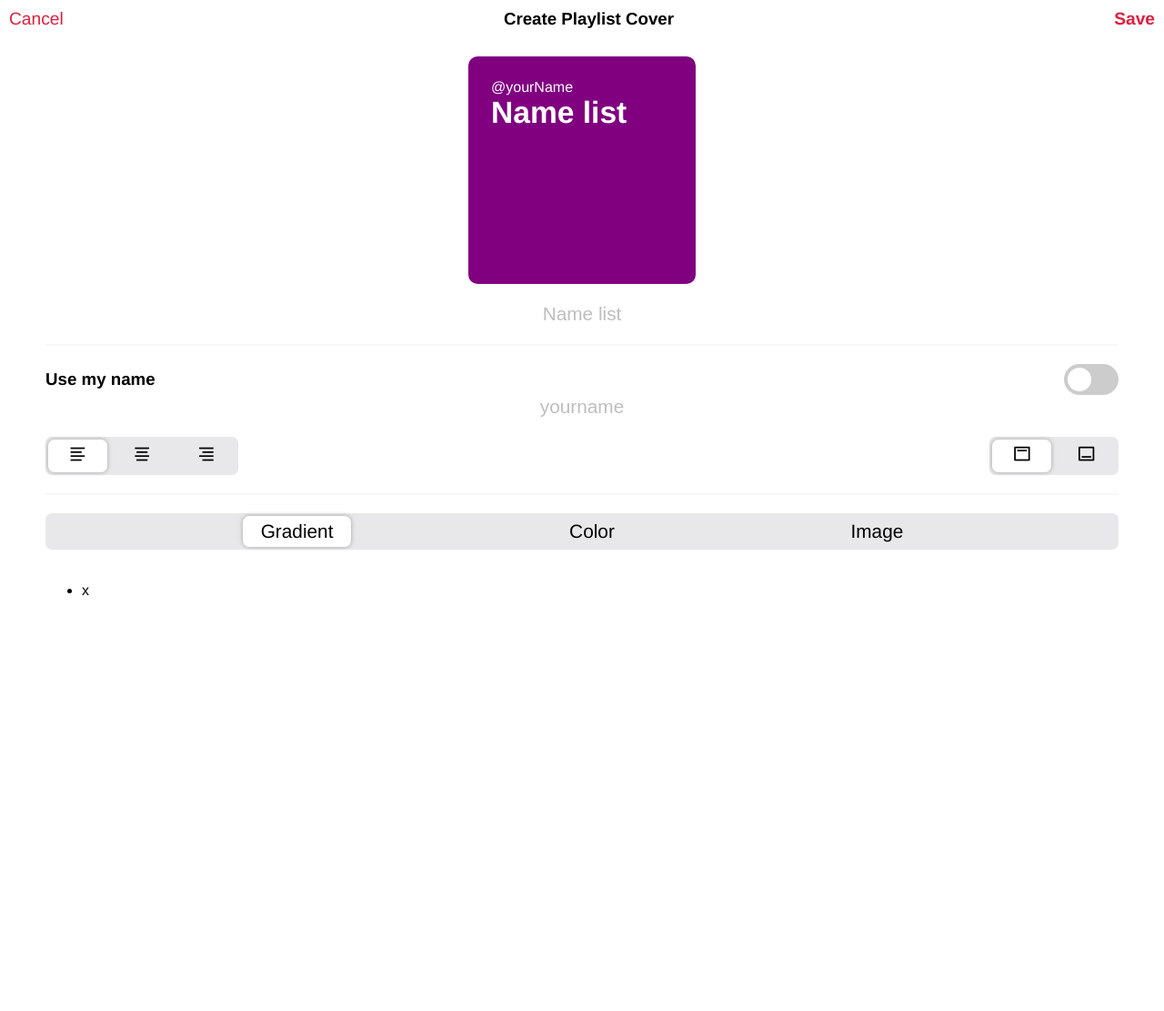
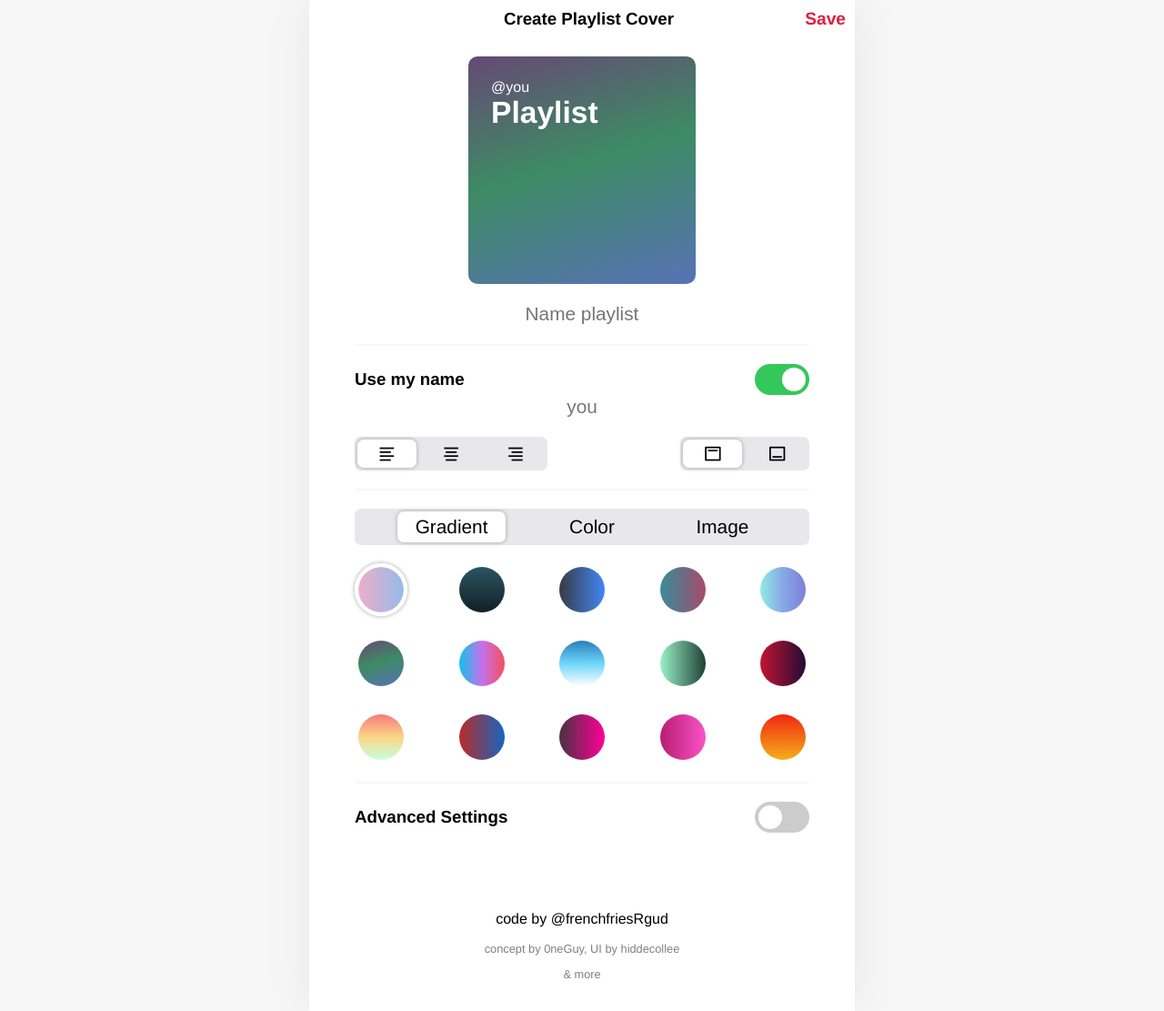
Before and after one commit to frenchfriesRgud/AppleMusicCover, a plain HTML site: page index.html in a window 1280 px wide. Shown: the whole page at 91% size. Before the commit the page ends 800 px from the top, so only its background shows below. Drawn offline with nearby package versions, Linux system fonts and the light colour scheme; files that its build step writes are made by us from their sources; a web font is replaced by a local one.

Commit message:
layout and functionality overhaul

```diff
--- /dev/null
+++ b/assets/css/foregrounds.css
@@ -0,0 +1,88 @@
+/*
+----------------------------------------
+Gradients | Add custom gradients here
+----------------------------------------
+*/
+.gradient-001 {
+    background: rgb(238,174,202);
+    background: linear-gradient(90deg, rgba(238,174,202,1) 0%, rgba(148,187,233,1) 100%);
+}
+.gradient-002 {
+    background: rgb(102,73,117);
+    background: linear-gradient(164deg, rgba(102,73,117,1) 0%, rgba(61,139,100,1) 47%, rgba(85,116,173,1) 95%);
+}
+.gradient-003 {
+    background: #C6FFDD;  /* fallback for old browsers */
+    background: -webkit-linear-gradient(to bottom, #f7797d, #FBD786, #C6FFDD);  /* Chrome 10-25, Safari 5.1-6 */
+    background: linear-gradient(to bottom, #f7797d, #FBD786, #C6FFDD); /* W3C, IE 10+/ Edge, Firefox 16+, Chrome 26+, Opera 12+, Safari 7+ */
+}
+.gradient-004 {
+    background: #0F2027;  /* fallback for old browsers */
+    background: -webkit-linear-gradient(to bottom, #2C5364, #203A43, #0F2027);  /* Chrome 10-25, Safari 5.1-6 */
+    background: linear-gradient(to bottom, #2C5364, #203A43, #0F2027); /* W3C, IE 10+/ Edge, Firefox 16+, Chrome 26+, Opera 12+, Safari 7+ */
+}
+.gradient-005 {
+    background: #12c2e9;  /* fallback for old browsers */
+    background: -webkit-linear-gradient(to left, #f64f59, #c471ed, #12c2e9);  /* Chrome 10-25, Safari 5.1-6 */
+    background: linear-gradient(to left, #f64f59, #c471ed, #12c2e9); /* W3C, IE 10+/ Edge, Firefox 16+, Chrome 26+, Opera 12+, Safari 7+ */
+}
+.gradient-006{
+    background: #b92b27;  /* fallback for old browsers */
+    background: -webkit-linear-gradient(to left, #1565C0, #b92b27);  /* Chrome 10-25, Safari 5.1-6 */
+    background: linear-gradient(to left, #1565C0, #b92b27); /* W3C, IE 10+/ Edge, Firefox 16+, Chrome 26+, Opera 12+, Safari 7+ */
+}
+.gradient-007 {
+    background: #373B44;  /* fallback for old browsers */
+    background: -webkit-linear-gradient(to left, #4286f4, #373B44);  /* Chrome 10-25, Safari 5.1-6 */
+    background: linear-gradient(to left, #4286f4, #373B44); /* W3C, IE 10+/ Edge, Firefox 16+, Chrome 26+, Opera 12+, Safari 7+ */
+}
+.gradient-008 {
+    background: #2980B9;  /* fallback for old browsers */
+    background: -webkit-linear-gradient(to top, #FFFFFF, #6DD5FA, #2980B9);  /* Chrome 10-25, Safari 5.1-6 */
+    background: linear-gradient(to top, #FFFFFF, #6DD5FA, #2980B9); /* W3C, IE 10+/ Edge, Firefox 16+, Chrome 26+, Opera 12+, Safari 7+ */
+}
+.gradient-009 {
+    background: #FF0099;  /* fallback for old browsers */
+    background: -webkit-linear-gradient(to right, #493240, #FF0099);  /* Chrome 10-25, Safari 5.1-6 */
+    background: linear-gradient(to right, #493240, #FF0099); /* W3C, IE 10+/ Edge, Firefox 16+, Chrome 26+, Opera 12+, Safari 7+ */
+}
+
+.gradient-010 {
+    background: #aa4b6b;  /* fallback for old browsers */
+    background: -webkit-linear-gradient(to right, #3b8d99, #6b6b83, #aa4b6b);  /* Chrome 10-25, Safari 5.1-6 */
+    background: linear-gradient(to right, #3b8d99, #6b6b83, #aa4b6b); /* W3C, IE 10+/ Edge, Firefox 16+, Chrome 26+, Opera 12+, Safari 7+ */
+}
+.gradient-011 {
+    background: #1f4037;  /* fallback for old browsers */
+    background: -webkit-linear-gradient(to right, #99f2c8, #1f4037);  /* Chrome 10-25, Safari 5.1-6 */
+    background: linear-gradient(to right, #99f2c8, #1f4037); /* W3C, IE 10+/ Edge, Firefox 16+, Chrome 26+, Opera 12+, Safari 7+ */
+}
+.gradient-012 {
+    background: #f953c6;  /* fallback for old browsers */
+    background: -webkit-linear-gradient(to right, #b91d73, #f953c6);  /* Chrome 10-25, Safari 5.1-6 */
+    background: linear-gradient(to right, #b91d73, #f953c6); /* W3C, IE 10+/ Edge, Firefox 16+, Chrome 26+, Opera 12+, Safari 7+ */
+}
+
+.gradient-013 {
+    background: #7F7FD5;  /* fallback for old browsers */
+    background: -webkit-linear-gradient(to right, #91EAE4, #86A8E7, #7F7FD5);  /* Chrome 10-25, Safari 5.1-6 */
+    background: linear-gradient(to right, #91EAE4, #86A8E7, #7F7FD5); /* W3C, IE 10+/ Edge, Firefox 16+, Chrome 26+, Opera 12+, Safari 7+ */
+}
+.gradient-014 {
+    background: #c31432;  /* fallback for old browsers */
+    background: -webkit-linear-gradient(to left, #240b36, #c31432);  /* Chrome 10-25, Safari 5.1-6 */
+    background: linear-gradient(to left, #240b36, #c31432); /* W3C, IE 10+/ Edge, Firefox 16+, Chrome 26+, Opera 12+, Safari 7+ */
+}
+.gradient-015 {
+    background: #f12711;  /* fallback for old browsers */
+    background: -webkit-linear-gradient(to top, #f5af19, #f12711);  /* Chrome 10-25, Safari 5.1-6 */
+    background: linear-gradient(to top, #f5af19, #f12711); /* W3C, IE 10+/ Edge, Firefox 16+, Chrome 26+, Opera 12+, Safari 7+ */
+}
+/*
+----------------------------------------
+Colors | Add custom colors here
+----------------------------------------
+*/
+.color-001 {
+    background: red;
+}
--- a/style.css
+++ b/assets/css/style.css
@@ -1,9 +1,32 @@
+/* css by @frenchfriesRgud
+
+*/
+:root {
+    --ui-transition:all 0.5s;
+}
 html, body {
-    font-family: 'SanFranciscoText-Regular', Helvetica, Arial, sans-serif
+    font-family: 'SanFranciscoText-Regular', Helvetica, Arial, sans-serif;
+    height: auto;
 }
 html, body, h1, h2, h3, h4 {
     padding: 0;
     margin: 0
+}
+html {
+    background: #f7f7f7;
+}
+body {
+    max-width: 600px;
+    min-height:100%;
+    margin: auto;
+    background: White;
+    box-shadow: 0px 0px 50px #e6e6e6;
+}
+h1 {
+    font-family: 'SanFranciscoDisplay-Heavy', Helvetica, Arial, sans-serif;
+}
+h2, h3, h4, h5, h6 {
+    font-family: 'SanFranciscoDisplay-Regular', Helvetica, Arial, sans-serif;
 }
 /* top header */
 .header {
@@ -14,6 +37,9 @@ html, body, h1, h2, h3, h4 {
 .header .action {
     color: #E01F3D;
     font-size: 1.2em;
+}
+.action:hover {
+    cursor:pointer;
 }
 .focus {
     font-weight:bold;
@@ -196,6 +222,9 @@ input:checked + .slider:before {
     padding-bottom:5px;
     margin:0 3px;
     font-size:1.3em;
+    display:flex;
+    align-items:center;
+    touch-action: manipulation;
 }
 .options ul .option:hover {
     cursor:pointer;
@@ -204,5 +233,101 @@ input:checked + .slider:before {
     background:white;
     box-shadow:0px 0px 5px rgb(160, 160, 160);
 }
+/* foregrounds */
+.foreground-group {
+    display:flex;
+    width:100%;
+    justify-content: space-between;
+}
+.foreground-group ul {
+    list-style:none;
+    display:flex;
+    flex-direction:column;
+    justify-content: space-between;
+    min-height: 220px;
+    padding: 0px;
+    margin: 0px;
+}
+.foreground-group ul li {
+    display:flex;
+    justify-content:center;
+    align-items:center;
+    height: 50px;
+    width: 50px;
+    border-radius:50%;
+    background-size:cover;
+    border:4px solid transparent;
+    background-clip: padding-box;
+    transition: var(--ui-transition);
+}
+.foreground-option:hover {
+    cursor: pointer;
+    border:4px solid rgb(238, 238, 238);
+}
+.foreground-option:active {
+    transform: scale(1.1);
 
+}
+.foreground-active {
+    border:4px solid white!important;
+    box-shadow:0px 0px 5px rgb(160, 160, 160);
+}
+/* end foregrounds */
 /* end controls */
+
+/* footer */
+footer {
+    margin-top:50px;
+    text-align:center;
+    padding:20px;
+}
+footer:hover {
+    cursor: pointer;
+}
+.credit, #created-date {
+    opacity:0.5;
+    font-size: 0.8em;
+}
+.credit-link {
+    text-decoration: none;
+    color: inherit;
+}
+/* end footer */
+
+/* credits page */
+
+section#credit {
+    padding:50px;
+}
+section#credit .handle {
+    display:flex;
+    flex-direction:column;
+    justify-content:center;
+    align-items:center;
+    text-align:center;
+    margin:0 auto;
+}
+section#credit .author-avi {
+    font-size:3em;
+}
+section#credit h1 {
+    margin-top:50px;
+}
+.meta {
+    display:flex;
+    flex-direction: column;
+    margin-top:30px;
+}
+#version {
+    padding-bottom:10px;
+}
+/* hidden */
+.hide {
+    display:none;
+}
+.disappear {
+    opacity: 0;
+    pointer-events: none;
+    user-select: none;
+    visibility: hidden;
+}
--- a/index.html
+++ b/index.html
@@ -31,44 +31,47 @@
         <!-- Anthony's includes -->
         <link rel="shortcut icon" type="image/x-icon" href="https://anthony.media/favicon.ico">
         <link href="https://anthony.media/assets/global/fonts/SanFrancisco/SanFrancisco.css" rel="stylesheet" type="text/css">
+        <link href="https://fonts.googleapis.com/css2?family=Inter:wght@400;700;900&display=swap" rel="stylesheet">
         <link rel="stylesheet" href="https://anthony.media/css/global/animate.css" type="text/css" media="all">
-        <link href="style.css" rel="stylesheet" type="text/css" />
+        <link href="/assets/css/style.css" rel="stylesheet" type="text/css" />
+        <link href="/assets/css/mobile.css" rel="stylesheet" type="text/css" />
+        <link href="/assets/css/foregrounds.css" rel="stylesheet" type="text/css" />
         <link href="https://cdn.jsdelivr.net/npm/remixicon@2.5.0/fonts/remixicon.css" rel="stylesheet">
     </head>
     <body>
         <div class="header">
-            <div id="top-left-btn" class="action">Cancel</div>
+            <div id="top-left-btn" class="action disappear">Cancel</div>
             <div id="top-mid-btn">
                 <h3>Create Playlist Cover</h3></div>
             <div id="top-right-btn" class="action focus">Save</div>
         </div>
-        <div class="app">
             <div class="viewport">
-                <div class="artwork">
+                <div class="artwork gradient-002">
                     <div class="spacer">
-                        <div class="name">@yourName</div>
-                        <div class="title"><h2>Name list<h2></div>
+                        <div id="playlist-name" class="name">@you</div>
+                        <div class="title"><h2 id="playlist-title" >Playlist<h2></div>
                     </div>
                 </div>
             </div>
+        <div class="app">
             <div class="controls">
                 <div class="info">
                     <div class="field-group">
-                        <input class="input-field input-playlist" name="playlist" value="Name list" placeholder="playlist">
+                        <input id="input-title" class="input-field input-playlist" name="playlist" value="" placeholder="Name playlist">
                     </div>
                     <hr>
                     <div class="toggle-group">
                         <h3>Use my name</h3>
                         <span class="settings-toggle-container">
                             <label class="switch">
-                                <input type="checkbox" id="avatar-float-radio">
+                                <input type="checkbox" id="use-name-radio" checked>
                                 <span class="slider round"></span>
                             </label>
                         </span>
                     </div>
                     <div class="field-group">
                         <span id="name-at">
-                            <input class="input-field input-name" name="playlist" value="yourname" placeholder="@you">
+                            <input id="input-name" class="input-field input-name" name="name" value="" placeholder="you">
                         </span>
                     </div>
                     <div class="option-group">
@@ -97,16 +100,73 @@
                         </div>
                     </div>
                     <div class="option-group foreground-choices">
-                        <div class="foreground-gradients">
-                            <ul>
-                                <li>x</li>
-
+                        <div class="foreground-group foreground-gradients">
+                            <ul class="foreground-col">
+                                <li class="foreground-option gradient-001 foreground-active"></li>
+                                <li class="foreground-option gradient-002"></li>
+                                <li class="foreground-option gradient-003"></li>
+                            </ul>
+                            <ul class="foreground-col">
+                                <li class="foreground-option gradient-004"></li>
+                                <li class="foreground-option gradient-005"></li>
+                                <li class="foreground-option gradient-006"></li>
+                            </ul>
+                            <ul class="foreground-col">
+                                <li class="foreground-option gradient-007"></li>
+                                <li class="foreground-option gradient-008"></li>
+                                <li class="foreground-option gradient-009"></li>
+                            </ul>
+                            <ul class="foreground-col">
+                                <li class="foreground-option gradient-010"></li>
+                                <li class="foreground-option gradient-011"></li>
+                                <li class="foreground-option gradient-012"></li>
+                            </ul>
+                            <ul class="foreground-col">
+                                <li class="foreground-option gradient-013"></li>
+                                <li class="foreground-option gradient-014"></li>
+                                <li class="foreground-option gradient-015"></li>
                             </ul>
                         </div>
                     </div>
+                    <hr>
+                    <div class="toggle-group">
+                        <h3>Advanced Settings</h3>
+                        <span class="settings-toggle-container">
+                            <label class="switch">
+                                <input type="checkbox" id="use-name-radio" disabled>
+                                <span class="slider round"></span>
+                            </label>
+                        </span>
+                    </div>
                 </div>
             </div>
+            <footer id="toggleCredit">
+                <p class="author">code by @frenchfriesRgud</p>
+                <p class="credit">concept by 0neGuy,  UI by hiddecollee</p>
+                <p class="credit">&amp more</p>
+            </footer>
         </div>
-        <script src="script.js"></script>
+        <section id="credit" class="hide">
+            <div class="handle">
+                <span class="author-avi">&#127839;</span>
+                <span class="frenchfriesRgud">@frenchfriesRgud</span>
+                <div class="meta">
+                    <span id="version">Version 1.0</span>
+                    <span id="created-date">Created July 8th, 2020</span>
+                </div>
+            </div>
+            <h1>Concept</h1>
+            <p>Credit to 0neguy for the original idea.</p>
+            <p>Credit to hiddecollee for ui design.</p>
+            <h1>Elements</h1>
+            <p>uigradients.com for the gradients.</p>
+            <p>animate.style for the animations.</p>
+            <p><a class="credit-link" href="https://www.w3schools.com/howto/howto_css_switch.asp" target="_blank">w3schools.com</a> for the toggle switch.</p>
+            <h1>Copyright</h1>
+            <p>Apple Music © Apple Inc.</p>
+            <p>San Francisco Font © Apple Inc.</p>
+        </section>
+
+        <script src="/lib/js/playlistCover.js"></script>
     </body>
 </html>
```
Also changed, not shown: assets/css/mobile.css (added, +13 -0 lines), lib/js/playlistCover.js (added, +67 -0 lines), script.js (deleted).
